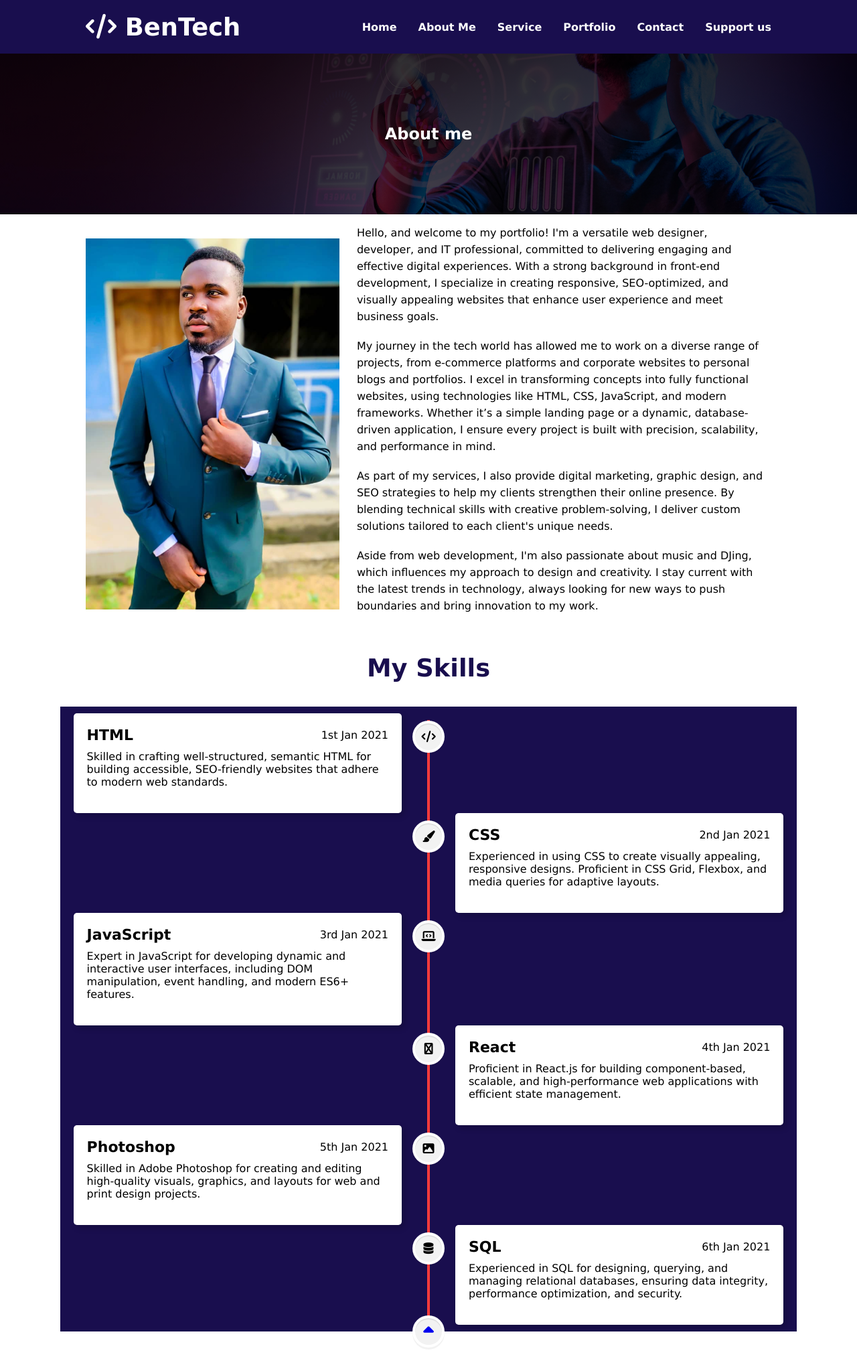
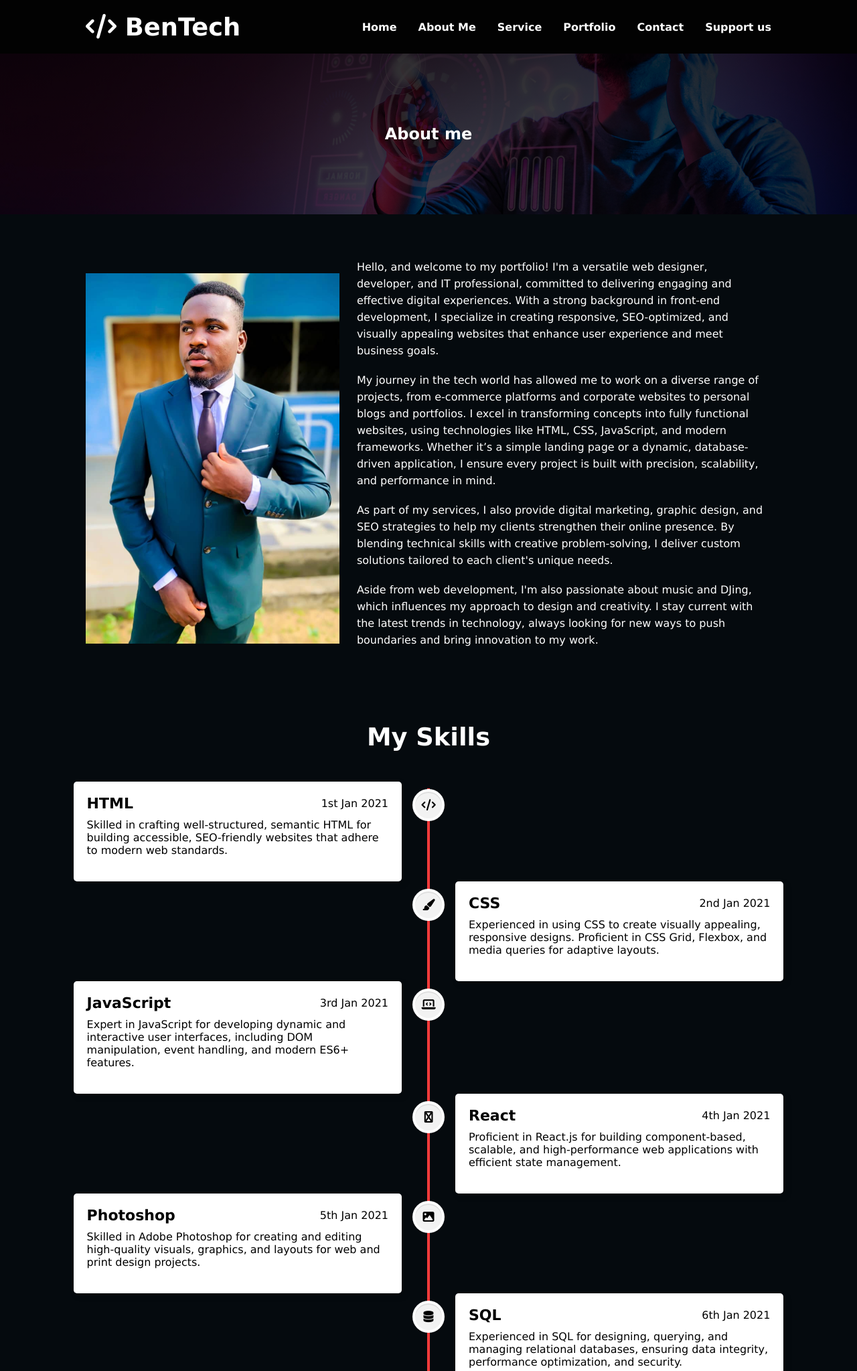
Before and after one commit to Benjamin-Ohene-Asare/bentech, a Django app: page /about in a window 1280 px wide. Shown: the top 2047 px of the page at 67% size. Run offline with Django 5.2, Linux system fonts and the light colour scheme.

Commit message:
Update style.css

```diff
--- a/myproject/myapp/static/myapp/style.css
+++ b/myproject/myapp/static/myapp/style.css
@@ -1,6 +1,7 @@
 /* colors */
 :root{
-    --main-color: #190e4e;
+    --main-color:
+    #020202;
     --color:#fff;
     --pink:#ff3b3b;
 }
@@ -44,7 +45,7 @@ header{
 }
 
 body{
-
+   background-color: var(--main-color);
 }
 
 /* first header */
@@ -229,8 +231,10 @@ line-height: 30px;
 
 /* about-me-containe */
 .about-me-container{
-    padding: 1% 10%;
+    padding: 5% 10%;
 
+    background-color:
+    #050a0e;
 }
 
 .about-img{
@@ -260,13 +264,14 @@ line-height: 30px;
 .heading {
   text-align: center;
   padding: 2% 0;
+
 }
 
 .heading h2 {
   font-size: 2.3rem;
   font-weight: bold;
   margin-bottom: 10px;
-  color: #190e4e;
+  color: var(--color);
 }
 
 .heading p {
@@ -282,8 +287,8 @@ line-height: 30px;
     display: flex;
     align-items: center;
     gap: 1rem;
+    color: var(--color);
 
-    color: #000000;
 
 
 }
@@ -589,7 +579,8 @@ footer{
 position: relative;
     width: 100%;
     margin-bottom: 2%;
-
+    background-color:
+    #050a0e;
 }
 
   .wrappers{
@@ -597,7 +588,7 @@ position: relative;
     margin: 0 7%;
     padding: 10px 20px;
     position: relative;
-    background-color: #190e4e;
+
 
   }
   .wrappers .center-line{
```
Also changed, not shown: other parts of myproject/myapp/static/myapp/style.css (+9 -22 lines).
